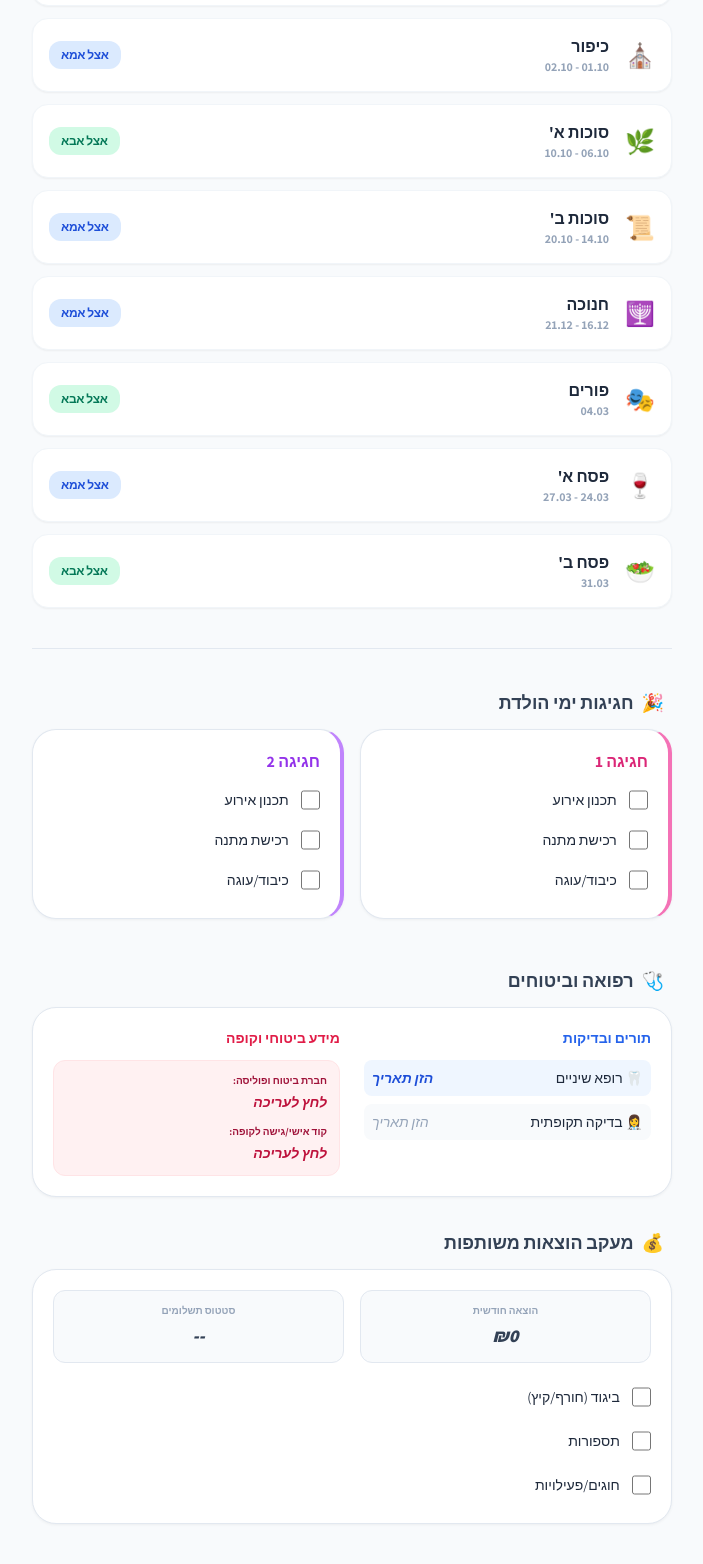
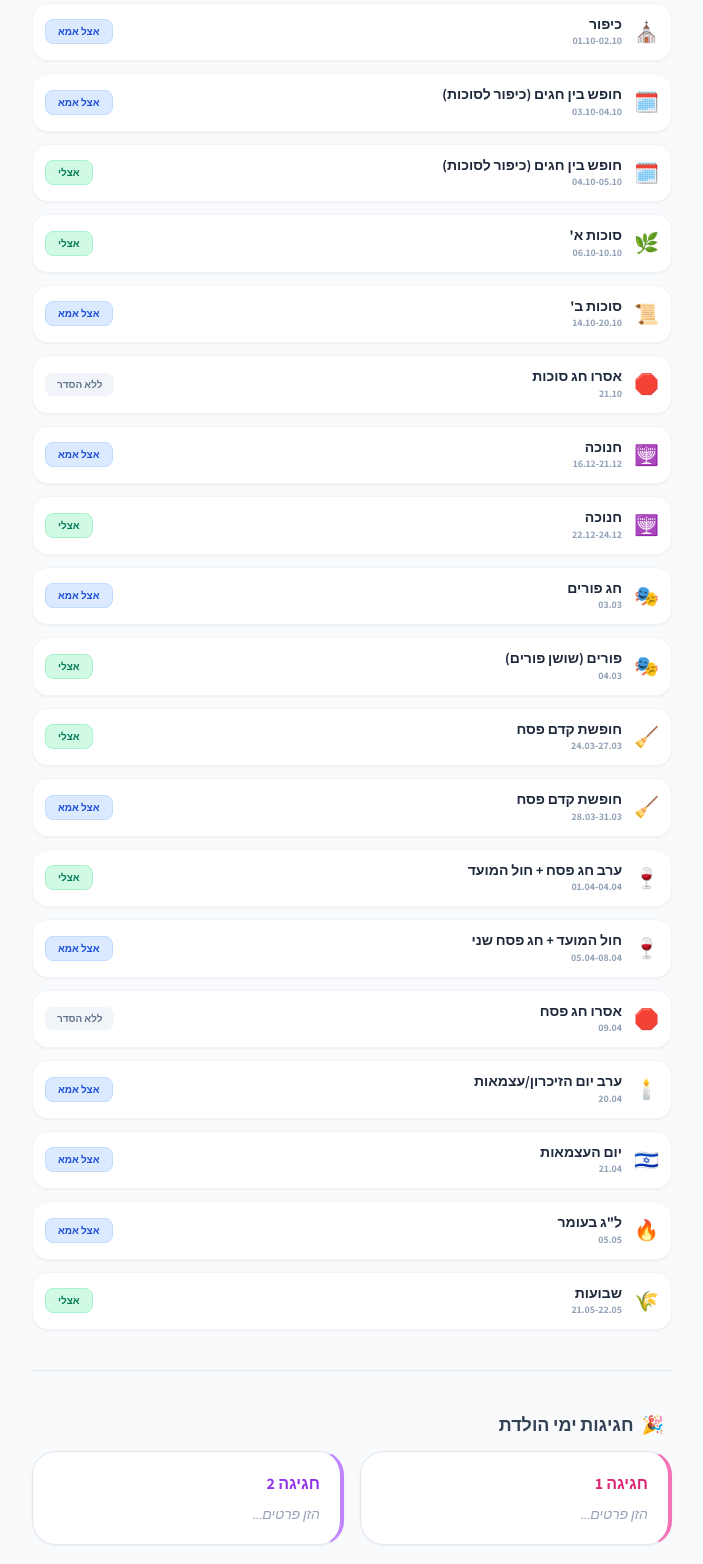
Before and after one commit to leviraz349-stack/kids-schedule, a plain HTML site: page index.html in a window 1280 px wide. Shown: the part 313-1877 px from the top of the page, without its empty margins (288-991 px from the left). Drawn offline with nearby package versions, Linux system fonts and the light colour scheme.

Commit message:
Update index.html

```diff
--- a/index.html
+++ b/index.html
@@ -19,29 +19,6 @@
             box-shadow: 0 1px 3px rgba(0,0,0,0.05);
             padding: 1.25rem;
             margin-bottom: 1rem;
-        }
-        .checkbox-item {
-            display: flex;
-            align-items: center;
-            gap: 0.75rem;
-            padding: 0.5rem 0;
-        }
-        .custom-checkbox {
-            width: 1.2rem;
-            height: 1.2rem;
-            border-radius: 0.375rem;
-            border: 2px solid #cbd5e1;
-            cursor: pointer;
-        }
-        .custom-checkbox:checked {
-            background-color: #10b981;
-            border-color: #10b981;
-        }
-        .editable-field {
-            border-bottom: 1px dashed #cbd5e1;
-            padding: 2px 4px;
-            min-width: 50px;
-            display: inline-block;
         }
         .toast {
             visibility: hidden;
@@ -71,7 +48,7 @@
         <!-- Header -->
         <header class="text-center mt-6 mb-8">
             <h1 class="text-3xl font-extrabold text-slate-800">מעקב חופשות והוצאות</h1>
-            <p class="text-slate-500 font-semibold">סנכרון תכניות וניהול שוטף</p>
+            <p class="text-slate-500 font-semibold italic">סינכרון סופי - "אצלי" = אבא</p>
 
             <div class="flex justify-center gap-3 mt-6">
                 <button onclick="copyLink()" class="bg-white border border-slate-200 px-4 py-2 rounded-2xl text-slate-600 text-sm font-bold shadow-sm flex items-center gap-2">
@@ -91,8 +68,8 @@
                 <h2 class="text-xl font-black text-slate-800 flex items-center gap-2">
                     <span>📅</span> חגים וחופשות
                 </h2>
-                <select id="yearSelect" class="text-xs font-bold bg-white border border-slate-200 rounded-lg p-2 shadow-sm outline-none">
-                    <option value="2025-2026">שנת 2025-26</option>
+                <select id="yearSelect" onchange="render()" class="text-xs font-bold bg-white border border-slate-200 rounded-lg p-2 shadow-sm outline-none cursor-pointer">
+                    <option value="2025-2026">שנת 2025-26 (מעודכן)</option>
                     <option value="2023-2024">שנת 2023-24</option>
                 </select>
             </div>
@@ -101,10 +78,8 @@
 
         <hr class="border-slate-200 mb-10">
 
-        <!-- חלק תחתון: ניהול והוצאות (נקי מנתונים מומצאים) -->
+        <!-- חלק תחתון -->
         <div class="space-y-8">
-
-            <!-- 🎉 חגיגות יום הולדת -->
             <section>
                 <h2 class="text-lg font-black text-slate-700 mb-3 flex items-center gap-2 px-2">
                     <span>🎉</span> חגיגות ימי הולדת
@@ -112,114 +87,96 @@
                 <div class="grid grid-cols-1 md:grid-cols-2 gap-4">
                     <div class="section-card border-r-4 border-r-pink-400">
                         <h3 class="font-bold text-pink-600 mb-2">חגיגה 1</h3>
-                        <div class="space-y-1 text-sm">
-                            <div class="checkbox-item"><input type="checkbox" class="custom-checkbox"><label>תכנון אירוע</label></div>
-                            <div class="checkbox-item"><input type="checkbox" class="custom-checkbox"><label>רכישת מתנה</label></div>
-                            <div class="checkbox-item"><input type="checkbox" class="custom-checkbox"><label>כיבוד/עוגה</label></div>
-                        </div>
+                        <div class="space-y-1 text-sm italic text-slate-400">הזן פרטים...</div>
                     </div>
                     <div class="section-card border-r-4 border-r-purple-400">
                         <h3 class="font-bold text-purple-600 mb-2">חגיגה 2</h3>
-                        <div class="space-y-1 text-sm">
-                            <div class="checkbox-item"><input type="checkbox" class="custom-checkbox"><label>תכנון אירוע</label></div>
-                            <div class="checkbox-item"><input type="checkbox" class="custom-checkbox"><label>רכישת מתנה</label></div>
-                            <div class="checkbox-item"><input type="checkbox" class="custom-checkbox"><label>כיבוד/עוגה</label></div>
-                        </div>
-                    </div>
-                </div>
-            </section>
-
-            <!-- 🩺 רפואה וביטוחים -->
-            <section>
-                <h2 class="text-lg font-black text-slate-700 mb-3 flex items-center gap-2 px-2">
-                    <span>🩺</span> רפואה וביטוחים
-                </h2>
-                <div class="section-card">
-                    <div class="grid grid-cols-1 md:grid-cols-2 gap-6">
-                        <div>
-                            <h4 class="font-bold text-blue-600 text-sm mb-3">תורים ובדיקות</h4>
-                            <div class="space-y-2 text-sm">
-                                <div class="flex justify-between items-center p-2 bg-blue-50 rounded-lg">
-                                    <span>🦷 רופא שיניים</span>
-                                    <span class="font-bold text-blue-700 italic">הזן תאריך</span>
-                                </div>
-                                <div class="flex justify-between items-center p-2 bg-slate-50 rounded-lg">
-                                    <span>👩‍⚕️ בדיקה תקופתית</span>
-                                    <span class="text-slate-400 italic">הזן תאריך</span>
-                                </div>
-                            </div>
-                        </div>
-                        <div>
-                            <h4 class="font-bold text-rose-600 text-sm mb-3">מידע ביטוחי וקופה</h4>
-                            <div class="bg-rose-50 p-3 rounded-xl border border-rose-100">
-                                <p class="text-[10px] font-bold text-rose-800 uppercase mb-1">חברת ביטוח ופוליסה:</p>
-                                <p class="text-sm text-rose-700 font-bold mb-3 italic">לחץ לעריכה</p>
-                                <p class="text-[10px] font-bold text-rose-800 uppercase mb-1">קוד אישי/גישה לקופה:</p>
-                                <p class="text-sm font-bold text-rose-700 italic">לחץ לעריכה</p>
-                            </div>
-                        </div>
-                    </div>
-                </div>
-            </section>
-
-            <!-- 💰 מעקב הוצאות -->
-            <section>
-                <h2 class="text-lg font-black text-slate-700 mb-3 flex items-center gap-2 px-2">
-                    <span>💰</span> מעקב הוצאות משותפות
-                </h2>
-                <div class="section-card">
-                    <div class="grid grid-cols-2 gap-4">
-                        <div class="p-3 bg-slate-50 rounded-xl border border-slate-200 text-center">
-                            <p class="text-[10px] text-slate-400 font-bold mb-1">הוצאה חודשית</p>
-                            <p class="text-lg font-black text-slate-700 italic">₪0</p>
-                        </div>
-                        <div class="p-3 bg-slate-50 rounded-xl border border-slate-200 text-center">
-                            <p class="text-[10px] text-slate-400 font-bold mb-1">סטטוס תשלומים</p>
-                            <p class="text-lg font-black text-slate-700 italic">--</p>
-                        </div>
-                    </div>
-                    <div class="mt-4 space-y-2">
-                        <div class="checkbox-item"><input type="checkbox" class="custom-checkbox"><label class="text-sm">ביגוד (חורף/קיץ)</label></div>
-                        <div class="checkbox-item"><input type="checkbox" class="custom-checkbox"><label class="text-sm">תספורות</label></div>
-                        <div class="checkbox-item"><input type="checkbox" class="custom-checkbox"><label class="text-sm">חוגים/פעילויות</label></div>
+                        <div class="space-y-1 text-sm italic text-slate-400">הזן פרטים...</div>
                     </div>
                 </div>
             </section>
         </div>
-
     </div>
 
-    <!-- Toast Notification -->
     <div id="toast" class="toast">הפעולה בוצעה בהצלחה!</div>
 
     <script>
-        const holidays = [
-            { name: "ראש השנה", date: "2025-09-22", displayDate: "22.09 - 24.09", owner: "father", icon: "🍎" },
-            { name: "כיפור", date: "2025-10-01", displayDate: "01.10 - 02.10", owner: "mother", icon: "⛪" },
-            { name: "סוכות א'", date: "2025-10-06", displayDate: "06.10 - 10.10", owner: "father", icon: "🌿" },
-            { name: "סוכות ב'", date: "2025-10-14", displayDate: "14.10 - 20.10", owner: "mother", icon: "📜" },
-            { name: "חנוכה", date: "2025-12-16", displayDate: "16.12 - 21.12", owner: "mother", icon: "🕎" },
-            { name: "פורים", date: "2026-03-04", displayDate: "04.03", owner: "father", icon: "🎭" },
-            { name: "פסח א'", date: "2026-03-24", displayDate: "24.03 - 27.03", owner: "mother", icon: "🍷" },
-            { name: "פסח ב'", date: "2026-03-31", displayDate: "31.03", owner: "father", icon: "🥗" }
+        /**
+         * מפתח פיענוח סופי בהחלט:
+         * "אצלי" (באפליקציה) = אבא (המשתמש)
+         * "אצל אמא" (באפליקציה) = אמא
+         */
+
+        // נתונים מדויקים 25-26 לפי הבקשה האחרונה
+        const holidays2526 = [
+            { name: "ראש השנה", date: "22.09-24.09", owner: "father", icon: "🍎" }, // ראש השנה אצלי (אבא)
+            { name: "כיפור", date: "01.10-02.10", owner: "mother", icon: "⛪" },    // כיפור אצלה (אמא)
+            { name: "חופש בין חגים (כיפור לסוכות)", date: "03.10-04.10", owner: "mother", icon: "🗓️" },
+            { name: "חופש בין חגים (כיפור לסוכות)", date: "04.10-05.10", owner: "father", icon: "🗓️" },
+            { name: "סוכות א'", date: "06.10-10.10", owner: "father", icon: "🌿" }, // סוכות א' אצלי (אבא)
+            { name: "סוכות ב'", date: "14.10-20.10", owner: "mother", icon: "📜" }, // סוכות ב' אצלה (אמא)
+            { name: "אסרו חג סוכות", date: "21.10", owner: "none", icon: "🛑" },
+            { name: "חנוכה", date: "16.12-21.12", owner: "mother", icon: "🕎" },
+            { name: "חנוכה", date: "22.12-24.12", owner: "father", icon: "🕎" },
+            { name: "חג פורים", date: "03.03", owner: "mother", icon: "🎭" },
+            { name: "פורים (שושן פורים)", date: "04.03", owner: "father", icon: "🎭" },
+            { name: "חופשת קדם פסח", date: "24.03-27.03", owner: "father", icon: "🧹" },
+            { name: "חופשת קדם פסח", date: "28.03-31.03", owner: "mother", icon: "🧹" },
+            { name: "ערב חג פסח + חול המועד", date: "01.04-04.04", owner: "father", icon: "🍷" },
+            { name: "חול המועד + חג פסח שני", date: "05.04-08.04", owner: "mother", icon: "🍷" },
+            { name: "אסרו חג פסח", date: "09.04", owner: "none", icon: "🛑" },
+            { name: "ערב יום הזיכרון/עצמאות", date: "20.04", owner: "mother", icon: "🕯️" },
+            { name: "יום העצמאות", date: "21.04", owner: "mother", icon: "🇮🇱" },
+            { name: "ל\"ג בעומר", date: "05.05", owner: "mother", icon: "🔥" },
+            { name: "שבועות", date: "21.05-22.05", owner: "father", icon: "🌾" }
+        ];
+
+        const holidays2324 = [
+            { name: "ראש השנה", date: "15.09-17.09", owner: "mother", icon: "🍎" },
+            { name: "כיפור", date: "24.09-25.09", owner: "father", icon: "⛪" },
+            { name: "חופש בין החגים", date: "26.09-27.09", owner: "father", icon: "🗓️" },
+            { name: "סוכות א'", date: "29.09-03.10", owner: "mother", icon: "🌿" },
+            { name: "סוכות ב'", date: "04.10-06.10", owner: "father", icon: "📜" },
+            { name: "חנוכה", date: "07.12-11.12", owner: "father", icon: "🕎" },
+            { name: "חנוכה", date: "12.12-14.12", owner: "mother", icon: "🕎" },
+            { name: "ערב יום העצמאות", date: "13.05", owner: "father", icon: "🕯️" },
+            { name: "יום העצמאות", date: "14.05", owner: "father", icon: "🇮🇱" },
+            { name: "ל\"ג בעומר", date: "26.05", owner: "father", icon: "🔥" },
+            { name: "שבועות", date: "11.06-12.06", owner: "mother", icon: "🌾" }
         ];
 
         function render() {
+            const year = document.getElementById("yearSelect").value;
             const list = document.getElementById("list");
-            list.innerHTML = holidays.map(h => `
-                <div class="flex items-center justify-between bg-white p-4 rounded-2xl border border-slate-100 shadow-sm card-transition">
-                    <div class="flex items-center gap-4">
-                        <span class="text-2xl">${h.icon}</span>
-                        <div>
-                            <p class="font-bold text-slate-800">${h.name}</p>
-                            <p class="text-xs text-slate-400 font-bold">${h.displayDate}</p>
+            const data = year === "2025-2026" ? holidays2526 : holidays2324;
+
+            list.innerHTML = data.map(h => {
+                let badgeClass = "bg-slate-100 text-slate-500";
+                let badgeText = "ללא הסדר";
+
+                if (h.owner === 'father') {
+                    badgeClass = "bg-emerald-100 text-emerald-700 border border-emerald-200";
+                    badgeText = "אצלי";
+                } else if (h.owner === 'mother') {
+                    badgeClass = "bg-blue-100 text-blue-700 border border-blue-200";
+                    badgeText = "אצל אמא";
+                }
+
+                return `
+                    <div class="flex items-center justify-between bg-white p-3 rounded-2xl border border-slate-100 shadow-sm">
+                        <div class="flex items-center gap-3">
+                            <span class="text-xl">${h.icon}</span>
+                            <div>
+                                <p class="text-sm font-bold text-slate-800 leading-tight">${h.name}</p>
+                                <p class="text-[10px] text-slate-400 font-bold">${h.date}</p>
+                            </div>
                         </div>
+                        <span class="px-3 py-1 rounded-lg text-[10px] font-black ${badgeClass}">
+                            ${badgeText}
+                        </span>
                     </div>
-                    <span class="px-3 py-1.5 rounded-xl text-xs font-black tracking-tight ${h.owner === 'father' ? 'bg-emerald-100 text-emerald-700' : 'bg-blue-100 text-blue-700'}">
-                        ${h.owner === 'father' ? 'אצל אבא' : 'אצל אמא'}
-                    </span>
-                </div>
-            `).join("");
+                `;
+            }).join("");
         }
 
         function showToast(msg) {
@@ -245,12 +202,12 @@
             const url = URL.createObjectURL(blob);
             const a = document.createElement('a');
             a.href = url;
-            a.download = 'family_tracker.html';
+            a.download = 'family_tracker_correct.html';
             a.click();
-            showToast("💾 הקובץ ירד. שלח אותו בווטסאפ");
+            showToast("💾 הקובץ ירד למכשיר.");
         }
 
-        window.onload = render;
+        render();
     </script>
 </body>
 </html>
```
